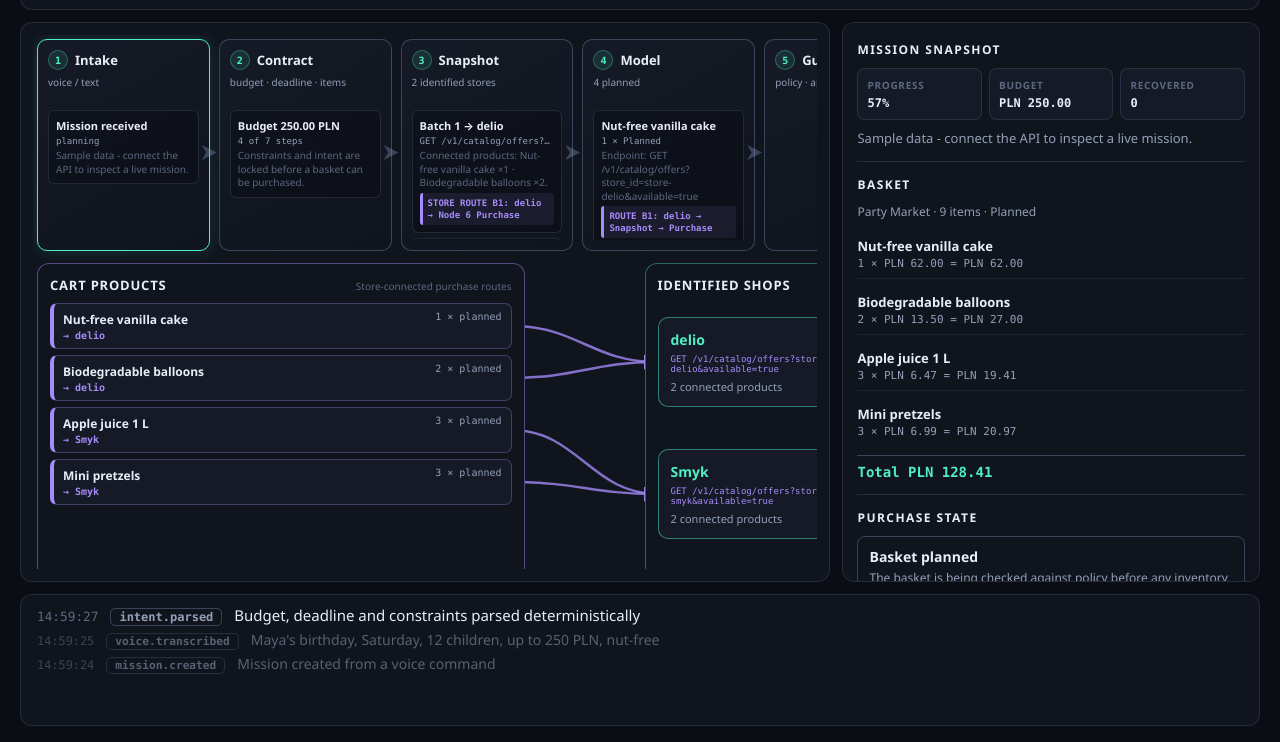
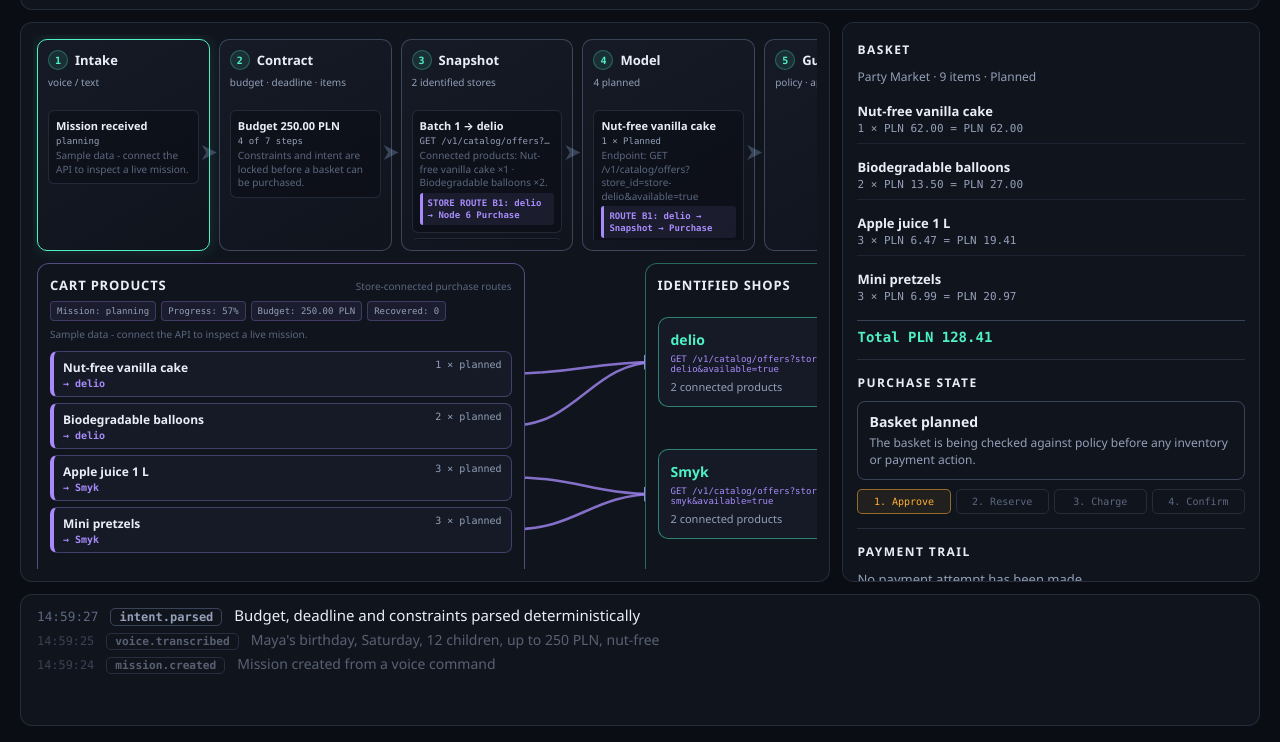
Before and after one commit to pawelkonior/done, a website built with Vite: page apps/dashboard/index.html in a window 1280 px wide. Shown: the part 58-800 px from the top of the page. Built offline with nearby package versions, Linux system fonts and the light colour scheme; no server answers.

Commit message:
feat(dashboard): move mission snapshot into cart

```diff
--- a/apps/dashboard/src/detail.ts
+++ b/apps/dashboard/src/detail.ts
@@ -70,16 +70,6 @@ function section(title: string): { root: HTMLElement; body: HTMLElement } {
   const body = element("div", "detail-body");
   root.append(heading, body);
   return { root, body };
-}
-
-function metric(labelText: string, value: string): HTMLElement {
-  const root = element("div", "metric");
-  const name = element("span", "metric-label");
-  name.textContent = labelText;
-  const content = element("strong", "metric-value");
-  content.textContent = value;
-  root.append(name, content);
-  return root;
 }
 
 function note(text: string): HTMLElement {
@@ -233,15 +223,6 @@ export function simulateLineItemPaymentFailure(detail: MissionDetail): MissionDe
 function render(container: HTMLElement, detail: MissionDetail): void {
   container.replaceChildren();
 
-  const snapshot = section("Mission snapshot");
-  const metricGrid = element("div", "metric-grid");
-  metricGrid.append(
-    metric("Progress", `${Math.round(detail.mission.progress * 100)}%`),
-    metric("Budget", money(detail.mission.budget_limit, detail.mission.currency)),
-    metric("Recovered", String(detail.metrics.recovered_failures)),
-  );
-  snapshot.body.append(metricGrid, note(detail.mission.latest_update));
-
   const basketSection = section("Basket");
   if (!detail.basket) {
     basketSection.body.append(note("No basket yet. Items will appear here as soon as the plan is created."));
@@ -302,7 +283,7 @@ function render(container: HTMLElement, detail: MissionDetail): void {
     payments.body.append(list);
   }
 
-  container.append(snapshot.root, basketSection.root, purchase.root, payments.root);
+  container.append(basketSection.root, purchase.root, payments.root);
 }
 
 function replayDetail(eventType: string): MissionDetail {
--- a/apps/dashboard/src/graph.ts
+++ b/apps/dashboard/src/graph.ts
@@ -1,5 +1,5 @@
 import { NODES } from "./mapping";
-import type { NodeDetail, NodeDetails, NodeId, NodeSubtitles, ProductStoreRoute } from "./types";
+import type { CartSnapshot, NodeDetail, NodeDetails, NodeId, NodeSubtitles, ProductStoreRoute } from "./types";
 
 const SVG_NS = "http://www.w3.org/2000/svg";
 
@@ -7,6 +7,7 @@ export interface Graph {
   setActive(node: NodeId, warn: boolean): void;
   setNodeSubtitles(subtitles: NodeSubtitles): void;
   setNodeDetails(details: NodeDetails): void;
+  setCartSnapshot(snapshot: CartSnapshot | null): void;
   setTopology(products: ProductStoreRoute[]): void;
   flashFeedback(): void;
   reset(): void;
@@ -111,9 +112,13 @@ export function createGraph(container: HTMLElement): Graph {
   const cartHeading = document.createElement("div");
   cartHeading.className = "topology-heading";
   cartHeading.innerHTML = "<strong>Cart products</strong><span>Store-connected purchase routes</span>";
+  const cartMetrics = document.createElement("div");
+  cartMetrics.className = "topology-cart-metrics";
+  const cartUpdate = document.createElement("p");
+  cartUpdate.className = "topology-cart-update";
   const productList = document.createElement("div");
   productList.className = "topology-products";
-  cart.append(cartHeading, productList);
+  cart.append(cartHeading, cartMetrics, cartUpdate, productList);
   const shops = document.createElement("section");
   shops.className = "topology-shops";
   const shopsHeading = document.createElement("div");
@@ -181,6 +186,23 @@ export function createGraph(container: HTMLElement): Graph {
     }
   }
 
+  function setCartSnapshot(snapshot: CartSnapshot | null): void {
+    cartMetrics.replaceChildren();
+    cartUpdate.textContent = "";
+    if (!snapshot) return;
+    for (const value of [
+      `Mission: ${snapshot.status.replaceAll("_", " ")}`,
+      `Progress: ${Math.round(snapshot.progress * 100)}%`,
+      `Budget: ${snapshot.budgetLimit.toFixed(2)} ${snapshot.currency}`,
+      `Recovered: ${snapshot.recoveredFailures}`,
+    ]) {
+      const metric = document.createElement("span");
+      metric.textContent = value;
+      cartMetrics.append(metric);
+    }
+    cartUpdate.textContent = snapshot.latestUpdate;
+  }
+
   function setTopology(products: ProductStoreRoute[]): void {
     topology = products;
     productList.replaceChildren();
@@ -232,6 +254,7 @@ export function createGraph(container: HTMLElement): Graph {
     },
     setNodeSubtitles,
     setNodeDetails,
+    setCartSnapshot,
     setTopology,
     flashFeedback() {
       feedback.classList.add("on");
@@ -245,6 +268,7 @@ export function createGraph(container: HTMLElement): Graph {
       }
       setNodeSubtitles({});
       setNodeDetails({});
+      setCartSnapshot(null);
       setTopology([]);
       feedback.classList.remove("on");
     },
--- a/apps/dashboard/src/main.ts
+++ b/apps/dashboard/src/main.ts
@@ -171,6 +171,14 @@ function baseNodeDetails(detail: MissionDetail, routes: CheckoutRoute[]): NodeDe
 function renderWorkflow(detail: MissionDetail): void {
   const routes = buildCheckoutRoutes(detail.basket?.items ?? [], catalogOffers);
   const portfolio = portfolioFlow.update(detail, routes, checkoutPhase);
+  graph.setCartSnapshot({
+    status: detail.mission.status,
+    progress: detail.mission.progress,
+    budgetLimit: detail.mission.budget_limit,
+    currency: detail.mission.currency,
+    recoveredFailures: detail.metrics.recovered_failures,
+    latestUpdate: detail.mission.latest_update,
+  });
   graph.setTopology(portfolio.topology);
   graph.setNodeSubtitles({
     ...portfolio.subtitles,
--- a/apps/dashboard/src/styles.css
+++ b/apps/dashboard/src/styles.css
@@ -402,6 +402,17 @@ html, body {
 .topology-heading { display: flex; align-items: baseline; justify-content: space-between; gap: 10px; margin-bottom: 9px; }
 .topology-heading strong { color: var(--ink); font-size: 13px; letter-spacing: 0.06em; text-transform: uppercase; }
 .topology-heading span { color: var(--ink-faint); font-size: 10px; }
+.topology-cart-metrics { display: flex; flex-wrap: wrap; gap: 5px; margin: -2px 0 7px; }
+.topology-cart-metrics span {
+  padding: 4px 6px;
+  color: var(--ink-dim);
+  font-family: var(--mono);
+  font-size: 9px;
+  background: rgba(167, 139, 250, 0.08);
+  border: 1px solid rgba(167, 139, 250, 0.26);
+  border-radius: 4px;
+}
+.topology-cart-update { margin: 0 0 9px; color: var(--ink-faint); font-size: 10px; line-height: 1.35; }
 
 .topology-products { display: grid; gap: 6px; }
 .topology-product {
```
Also changed, not shown: apps/dashboard/src/types.ts (+9 -0 lines).
